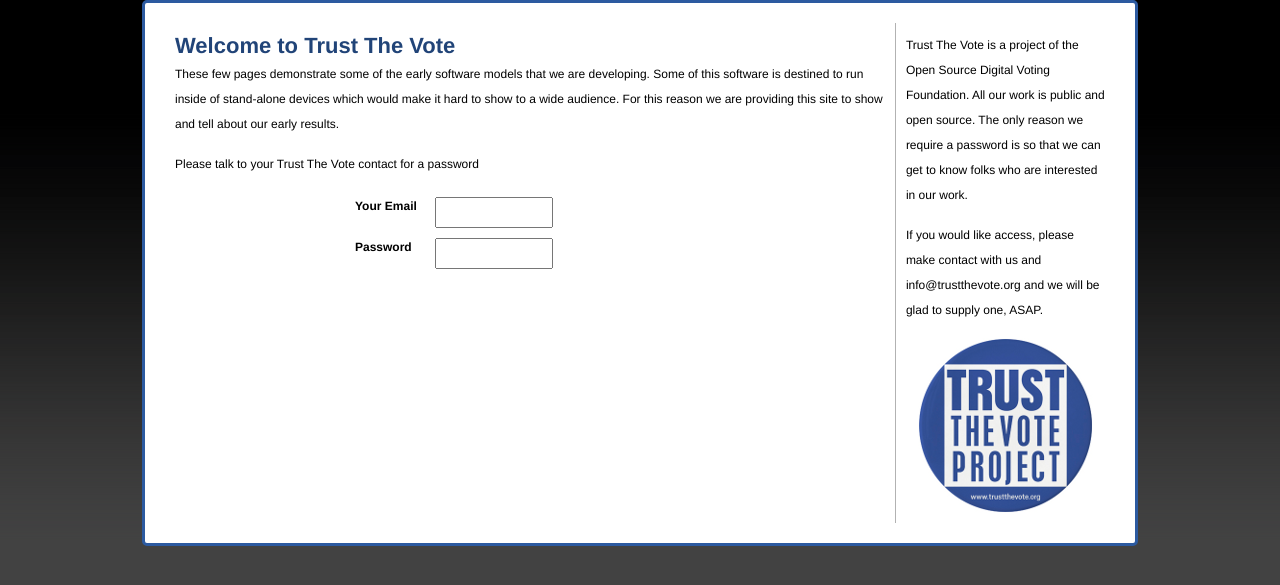
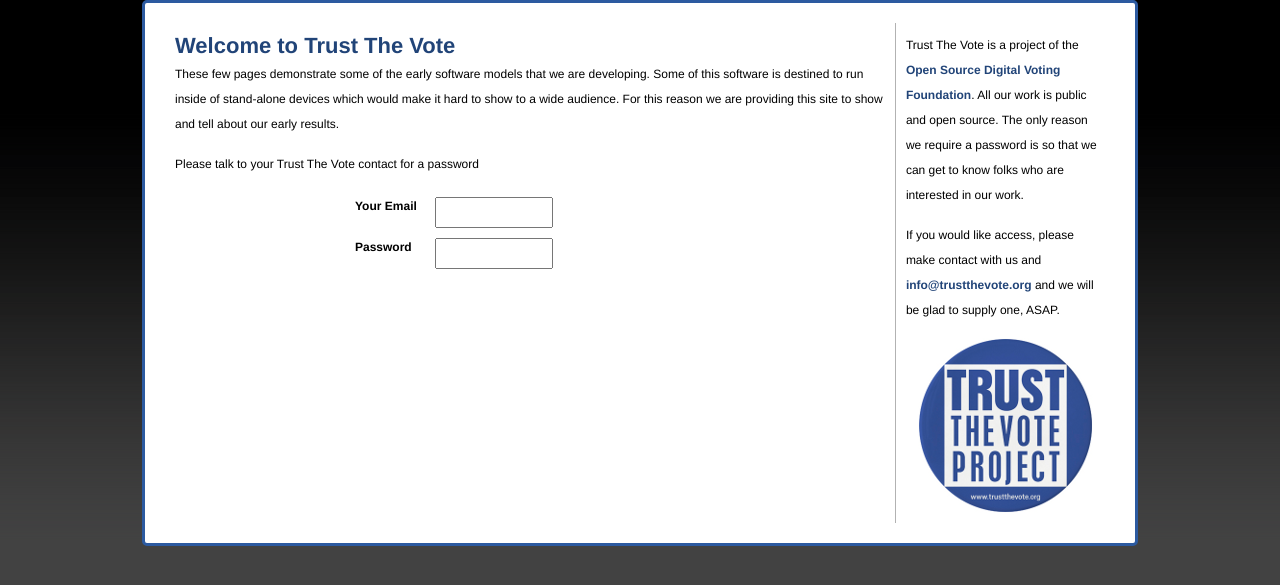
Before and after one commit to trustthevote/Tabulator-v1, a Django app: template tabulator_site/templates/welcome_template.html in a window 1280 px wide. Shown: the part 111-696 px from the top of the page. Run offline with Django 3.2, Linux system fonts and the light colour scheme; the template is opened without the code that fills it, so the values that code supplies are empty; parts of the project's set-up code (start-up, migrations or seed data) failed here and were passed over.

Commit message:
Added links to welcome page description text

```diff
--- a/tabulator_site/templates/base.html
+++ b/tabulator_site/templates/base.html
@@ -137,6 +137,17 @@
                 width:200px;
             }
 
+            #sidebar a {
+                color:214478;
+                font-weight:bold;
+                text-decoration:none;
+            }
+
+            #sidebar a:hover {
+                color:green;
+
+            }
+
             #logo {
                 margin-left:12px;
             }
@@ -164,6 +175,7 @@
                 margin-right:5px;
                 margin-left:5px;
             }
+
         </style>
 
         {% block css %}{% endblock %}
--- a/tabulator_site/templates/welcome_template.html
+++ b/tabulator_site/templates/welcome_template.html
@@ -40,7 +40,7 @@
 {% endblock %}
 
 {% block sidebar %}
-<p>Trust The Vote is a project of the Open Source Digital Voting Foundation. All our work is public and open source. The only reason we require a password is so that we can get to know folks who are interested in our work.</p>
+<p>Trust The Vote is a project of the <br/><a href="http://osdv.org">Open Source Digital Voting Foundation</a>. All our work is public and open source. The only reason we require a password is so that we can get to know folks who are interested in our work.</p>
 
-<p>If you would like access, please make contact with us and info@trustthevote.org and we will be glad to supply one, ASAP.</p>
+<p>If you would like access, please make contact with us and <a href="mailto:info@trustthevote.org">info@trustthevote.org</a> and we will be glad to supply one, ASAP.</p>
 {% endblock %}
```
